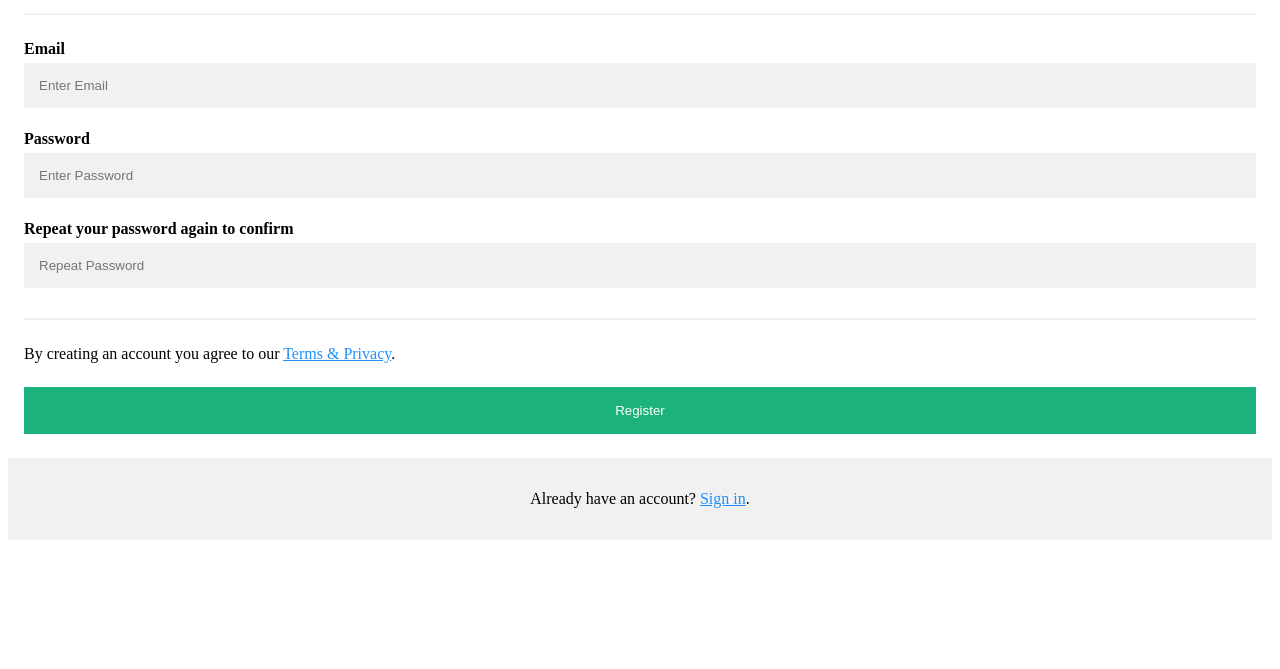
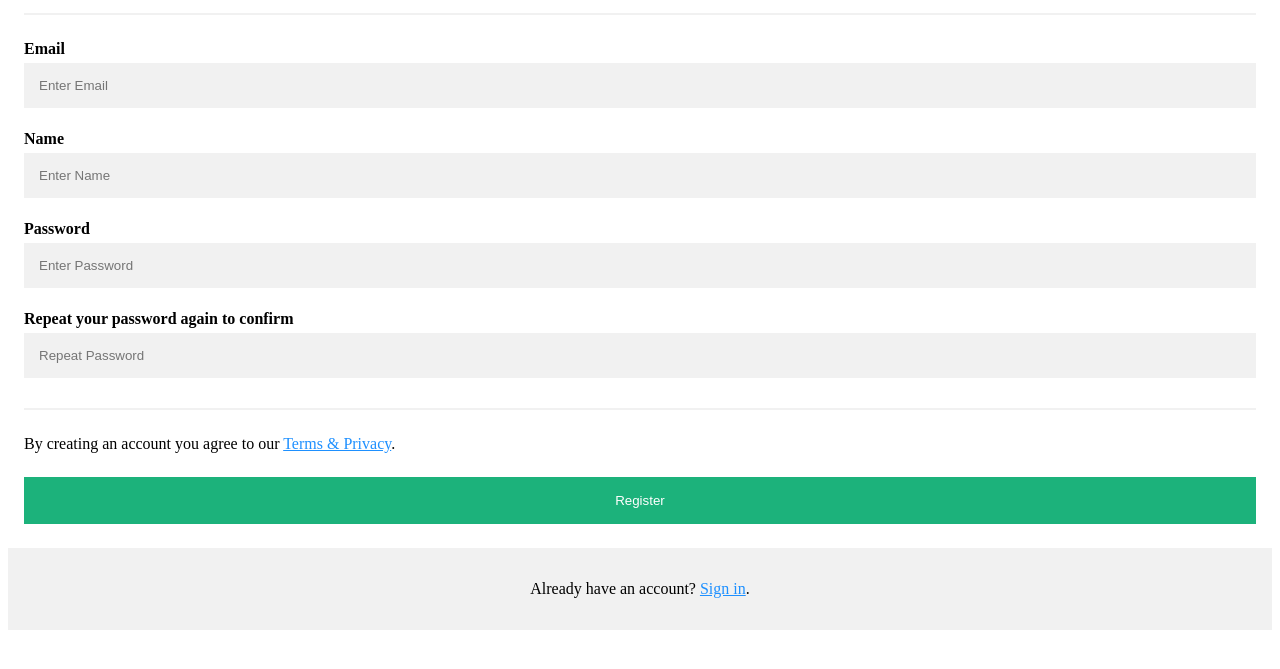
Before and after one commit to Rachana-js/Devops, a plain HTML site: page index.html in a window 1280 px wide. Shown: the part 125-794 px from the top of the page. Drawn offline with Linux system fonts and the light colour scheme.

Commit message:
Added name field

```diff
--- a/index.html
+++ b/index.html
@@ -63,6 +63,9 @@ a {
     <label for="email"><b>Email</b></label>
     <input type="text" placeholder="Enter Email" name="email" id="email" required>
 
+    <label for="name"><b>Name</b></label>
+    <input type="text" placeholder="Enter Name" name="name" id="name" required>
+
     <label for="psw"><b>Password</b></label>
     <input type="password" placeholder="Enter Password" name="psw" id="psw" required>
 
```
